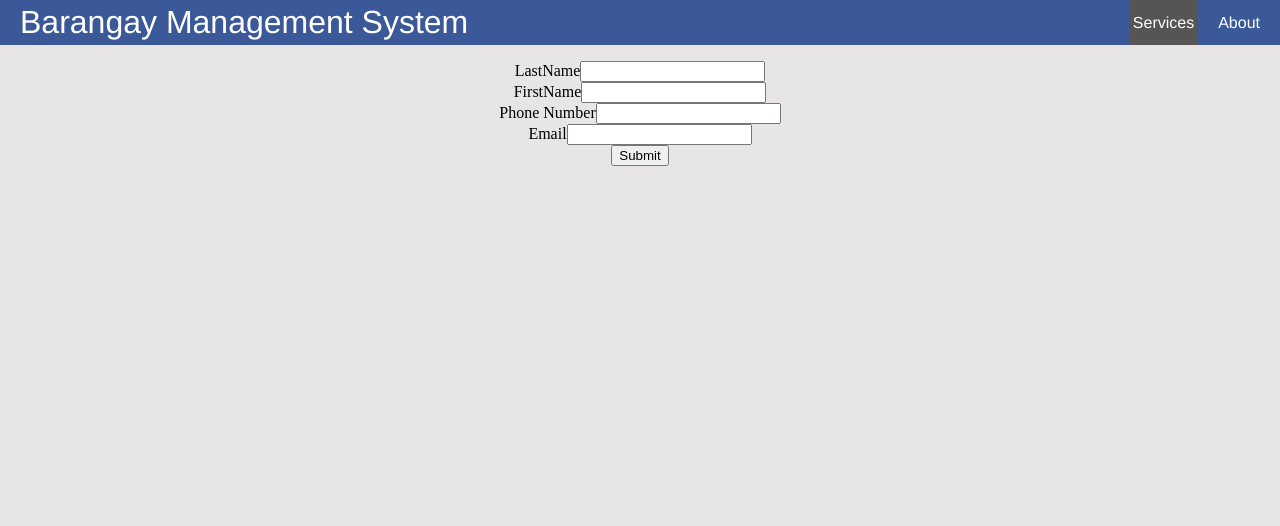
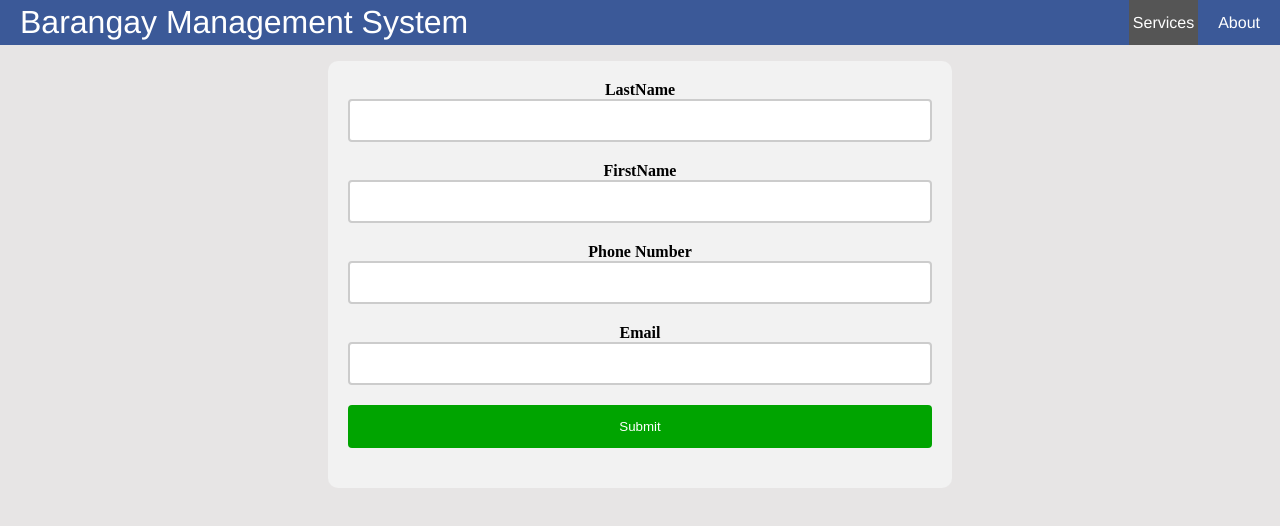
Before and after one commit to Neo-Cicada/Barangay-Management-System, a React (Create React App) app in the folder bms/: page /services in a window 1280 px wide. Shown: the top 526 px of the page. Built offline with nearby package versions, Linux system fonts and the light colour scheme.

Commit message:
finalized form design

```diff
--- /dev/null
+++ b/bms/src/pages/Form.js
@@ -0,0 +1,41 @@
+import React, { useState } from 'react';
+import style from './Form.module.css';
+export default function Form() {
+  const [lastname, setLastname] = useState('');
+  const [firstname, setFirstname] = useState('');
+  const [phone, setPhone] = useState('');
+  const [email, setEmail] = useState('');
+
+
+  const handleSubmit = (event) => {
+    event.preventDefault();
+    console.log('Form submitted with lastname:', lastname, 'firstname:', firstname, 'phone:', phone, 'email:', email);
+  }
+
+  return (
+    <form onSubmit={handleSubmit}  className={style.form}>
+      <div>
+        <label for="Lastname" className={style.label}>LastName</label>
+        <input type="name" className={style.input} id="Lastname" value={lastname} onChange={(event) => setLastname(event.target.value)}>
+        </input>
+      </div>
+      <div>
+        <label for="Lastname" className={style.label} >FirstName</label>
+        <input type="name" className={style.input} id="Firstname" value={firstname} onChange={(event) => setFirstname(event.target.value)}>
+        </input>
+      </div>
+      <div>
+        <label for="phone-no" className={style.label}>Phone Number</label>
+        <input type="tel" id="phone-no" className={style.input} value={phone} onChange={(event) => setPhone(event.target.value)}>
+        </input>
+      </div>
+      <div>
+        <label for="phone-no" className={style.label}>Email</label>
+        <input type="email" id="email" className={style.input}  value={email} onChange={(event) => setEmail(event.target.value)}>
+        </input>
+      </div>
+
+      <input type="submit" value="Submit" className={style.submit} />
+    </form>
+  );
+}
--- /dev/null
+++ b/bms/src/pages/Form.module.css
@@ -0,0 +1,37 @@
+.form {
+    width: 50%;
+    margin: 0 auto;
+    padding: 20px;
+    background-color: #f2f2f2;
+    border-radius: 10px;
+  }
+
+  .label {
+    font-size: 16px;
+    font-weight: bold;
+    margin-bottom: 10px;
+  }
+
+  .input {
+    width: 100%;
+    padding: 12px 20px;
+    margin-bottom: 20px;
+    box-sizing: border-box;
+    border: 2px solid #ccc;
+    border-radius: 4px;
+  }
+
+  .submit {
+    width: 100%;
+    background-color: #00a400;
+    color: white;
+    padding: 14px 20px;
+    margin-bottom: 20px;
+    border: none;
+    border-radius: 4px;
+    cursor: pointer;
+  }
+
+  .submit:hover {
+    background-color: #45a049;
+  }
--- a/bms/src/pages/Services.js
+++ b/bms/src/pages/Services.js
@@ -1,40 +1,7 @@
-import React, { useState } from 'react';
+import Form from "./Form";
 
-export default function Services() {
-  const [lastname, setLastname] = useState('');
-  const [firstname, setFirstname] = useState('');
-  const [phone, setPhone] = useState('');
-  const [email, setEmail] = useState('');
-
-  const handleSubmit = (event) => {
-    event.preventDefault();
-    console.log('Form submitted with lastname:', lastname, 'firstname:', firstname, 'phone:', phone, 'email:', email);
-  }
-
-  return (
-    <form onSubmit={handleSubmit}>
-      <div>
-        <label for="Lastname">LastName</label>
-        <input type="name" className="Lastname" id="Lastname" value={lastname} onChange={(event) => setLastname(event.target.value)}>
-        </input>
-      </div>
-      <div>
-        <label for="Lastname">FirstName</label>
-        <input type="name" className="Firstname" id="Firstname" value={firstname} onChange={(event) => setFirstname(event.target.value)}>
-        </input>
-      </div>
-      <div>
-        <label for="phone-no">Phone Number</label>
-        <input type="tel" id="phone-no" className="phone-no" value={phone} onChange={(event) => setPhone(event.target.value)}>
-        </input>
-      </div>
-      <div>
-        <label for="phone-no">Email</label>
-        <input type="email" id="email" className="email" value={email} onChange={(event) => setEmail(event.target.value)}>
-        </input>
-      </div>
-
-      <input type="submit" value="Submit" />
-    </form>
-  );
+export default function Services(){
+  return(
+    <Form/>
+  )
 }
```
